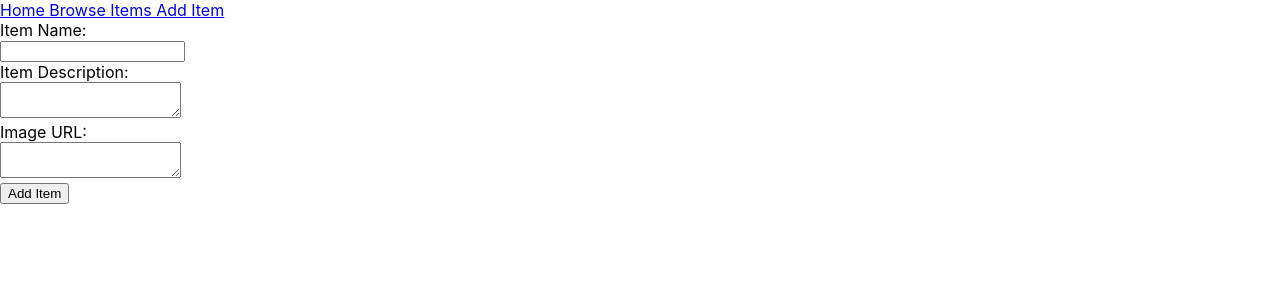
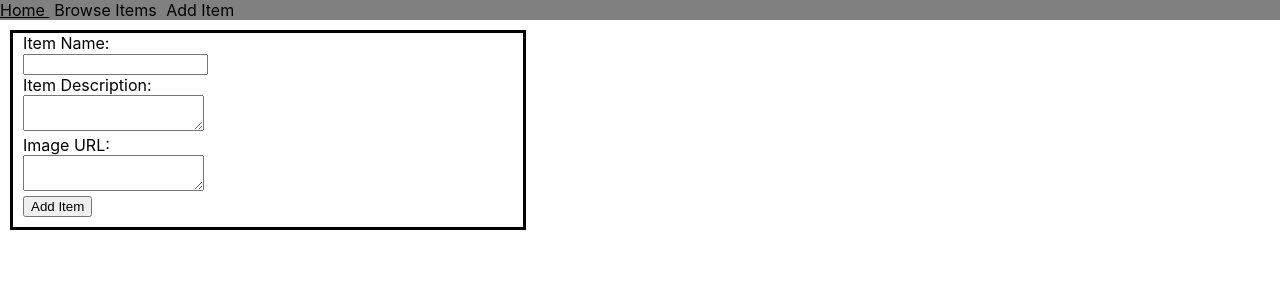
Before and after one commit to ben-the-boy/marketplace-app, a React (Create React App) app in the folder project/frontend/: page /items/new in a window 1280 px wide. Shown: the top 300 px of the page. Built offline with nearby package versions, Linux system fonts and the light colour scheme.

Commit message:
added more css

```diff
--- a/project/frontend/src/components/Home.js
+++ b/project/frontend/src/components/Home.js
@@ -1,7 +1,11 @@
 const Home = () => {
   return (
     <div>
-      <h1>Home Page</h1>
+      <h1>Welcome to The Marketplace</h1>
+      <p>The Marketplace is an online market for users to buy and sell items. Feel free to browse
+      existing items, or list an item of your own.</p>
+      <p>Happy Shopping!</p>
+      <p>-The Marketplace Team</p>
     </div>
   );
 };
--- a/project/frontend/src/components/NavBar.js
+++ b/project/frontend/src/components/NavBar.js
@@ -3,9 +3,9 @@ import { NavLink } from 'react-router-dom';
 const NavBar = () => {
   return (
     <div className="navbar">
-      <NavLink to="/"> Home </NavLink>
-      <NavLink to="/items"> Browse Items </NavLink>
-      <NavLink to="/items/new"> Add Item </NavLink>
+      <NavLink to="/" className="navlink"> Home </NavLink>
+      <NavLink to="/items" className="navlink"> Browse Items </NavLink>
+      <NavLink to="/items/new" className="navlink"> Add Item </NavLink>
     </div>
   );
 };
--- a/project/frontend/src/components/comments/Comment.js
+++ b/project/frontend/src/components/comments/Comment.js
@@ -8,7 +8,7 @@ const Comment = (props) => {
   }
 
   return (
-    <div>
+    <div className="comment">
       <li>
         {props.comment.content}
         <button className="delete-comment" onClick={() => handleOnClick()}> X </button>
--- a/project/frontend/src/components/comments/CommentInput.js
+++ b/project/frontend/src/components/comments/CommentInput.js
@@ -28,7 +28,7 @@ class CommentInput extends Component {
       <div>
         <form onSubmit={this.handleSubmit}>
           <input type="text" value={this.state.content} onChange={this.handleChange}/>
-          <input type="submit"/>
+          <input type="submit" value="Add Comment"/>
         </form>
       </div>
     )
--- a/project/frontend/src/components/comments/Comments.js
+++ b/project/frontend/src/components/comments/Comments.js
@@ -5,9 +5,11 @@ const Comments = (props) => {
   const associatedComments = props.comments.filter(comment => comment.itemId === props.itemId)
 
   return (
-    <ul>
-      {associatedComments.map((comment) => <Comment key={comment.id} comment={comment} deleteComment={props.deleteComment}/>)}
-    </ul>
+    <div className="comments-list">
+        <ul>
+          {associatedComments.map((comment) => <Comment key={comment.id} comment={comment} deleteComment={props.deleteComment}/>)}
+        </ul>
+    </div>
   )
 }
 
--- a/project/frontend/src/components/items/Item.js
+++ b/project/frontend/src/components/items/Item.js
@@ -10,16 +10,13 @@ const Item = (props) => {
 
   return (
     <div className="item">
+      <button className="delete-item" onClick={() => handleOnClick()}> X </button>
       <h3>
         {props.item.name}
-        <button className="delete-item" onClick={() => handleOnClick()}> X </button>
       </h3>
       <img src={props.item.image_url} alt=""/>
-      <br/>
       <h5>Description:</h5>
       <p>{props.item.description}</p>
-      <br/>
-      <h5>Replies:</h5>
       <CommentsContainer itemId={props.item.id}/>
     </div>
   )
--- a/project/frontend/src/components/items/ItemInput.js
+++ b/project/frontend/src/components/items/ItemInput.js
@@ -44,7 +44,7 @@ class ItemInput extends Component {
 
   render() {
     return (
-      <form onSubmit={this.handleSubmit}>
+      <form id="new-item-form" onSubmit={this.handleSubmit}>
         Item Name:
         <br/>
         <input type="text" onChange={this.handleNameChange} value={this.state.name}/>
--- a/project/frontend/src/containers/CommentsContainer.js
+++ b/project/frontend/src/containers/CommentsContainer.js
@@ -8,7 +8,8 @@ class CommentsContainer extends Component {
 
   render() {
     return (
-      <div>
+      <div className="comments-container">
+        <h5>Replies:</h5>
         <Comments comments={this.props.comments} itemId={this.props.itemId} deleteComment={this.props.deleteComment}/>
         <CommentInput addComment={this.props.addComment} itemId={this.props.itemId}/>
       </div>
--- a/project/frontend/src/index.css
+++ b/project/frontend/src/index.css
@@ -13,12 +13,68 @@ code {
 }
 
 .item {
+  float: left;
   border-style: solid;
-  height: 250px;
+  height: 295px;
+  margin: 10px;
   overflow: auto;
+  width: 47%;
+  padding-left: 10px;
 }
 
 img {
-  height: 100px;
-  width: 100px;
+  height: 150px;
+  width: 150px;
+  display: block;
+  margin-left: auto;
+  margin-right: auto;
 }
+
+.comments-container {
+  border-style: solid;
+  margin: 20px;
+  padding: 10px;
+  width: 400px;
+}
+
+.delete-item {
+  float: right;
+  border: none;
+  background-color: white;
+}
+
+.delete-item:hover {
+  background-color: gray;
+}
+
+.delete-comment {
+  float: right;
+  border: none;
+  background-color: white;
+}
+
+.delete-comment:hover {
+  background-color: gray;
+}
+
+.navbar {
+  background-color: gray;
+}
+
+.navlink {
+  color: black;
+  text-decoration: none;
+  margin-right: 5px;
+}
+
+.navlink:hover {
+  text-decoration: underline;
+}
+
+#new-item-form {
+  margin: 10px;
+  padding-left: 10px;
+  padding-bottom: 10px;
+  border-style: solid;
+  width: 500px;
+}
```
Also changed, not shown: 2 other files (tests, documents, lock files or other folders).
